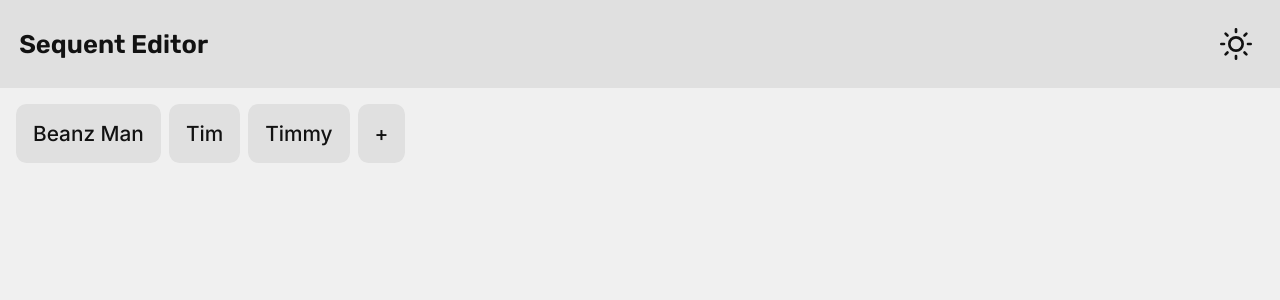
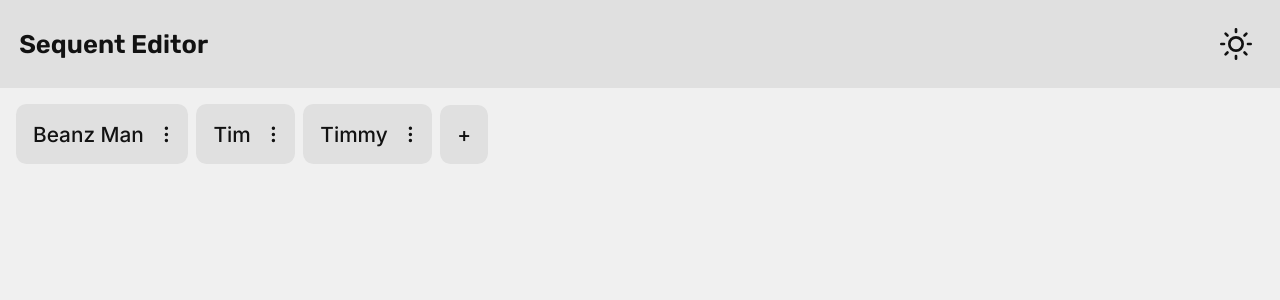
Before and after one commit to evoth/sequent, a Svelte app in the folder editor/: page / in a window 1280 px wide. Shown: the top 300 px of the page. Built offline with nearby package versions, Linux system fonts and the light colour scheme.

Commit message:
Basic new sequence modal

```diff
--- a/editor/src/app.css
+++ b/editor/src/app.css
@@ -131,6 +131,10 @@ button {
 button:hover {
   background-color: var(--gray-35);
 }
+button:disabled {
+  background-color: var(--gray-50);
+  cursor:not-allowed;
+}
 
 button.inverse {
   border-radius: 8px;
@@ -181,14 +185,17 @@ input:disabled, textarea:disabled {
   color: var(--gray-50);
   cursor: not-allowed;
 }
+input.error {
+  border-color: var(--red-5);
+}
 
-.success {
+p.success {
   color: var(--green-5);
 }
-.warning {
+p.warning {
   color: var(--yellow-5);
 }
-.error {
+p.error {
   color: var(--red-5);
 }
 
--- a/editor/src/ui/Modal.svelte
+++ b/editor/src/ui/Modal.svelte
@@ -1,12 +1,11 @@
 <script lang="ts">
   import { fade } from "svelte/transition";
-  import { scale } from "svelte/transition";
-  import { cubicInOut } from "svelte/easing";
-  export let isOpen: Boolean;
+  export let isOpen: boolean;
   export let title: string;
 
   export let onClose = () => {};
   export let onSubmit = () => {};
+  export let canSubmit = true;
 
   function close() {
     isOpen = false;
@@ -41,8 +40,9 @@
         <slot />
       </div>
       <div class="actions">
+        <slot name="actions" />
         <button on:click={close}>Cancel</button>
-        <button on:click={submit}>OK</button>
+        <button on:click={submit} disabled={!canSubmit}>OK</button>
       </div>
     </div>
   </div>
--- a/editor/src/ui/panes/sequences/SequenceChip.svelte
+++ b/editor/src/ui/panes/sequences/SequenceChip.svelte
@@ -9,23 +9,70 @@
   }
 </script>
 
-<button
-  on:click={select}
-  title="Edit {sequence.name} sequence"
-  class="inverse"
-  class:selected={$selectedSequence === sequence}
->
-  {sequence.name}
-</button>
+<div class:selected={$selectedSequence === sequence}>
+  <button
+    on:click={select}
+    title="Select {sequence.name} sequence"
+    class="select inverse"
+  >
+    {sequence.name}
+  </button>
+  <button title="Sequence options" class="options inverse">
+    <svg
+      xmlns="http://www.w3.org/2000/svg"
+      width="1em"
+      height="1em"
+      viewBox="0 0 24 24"
+      fill="none"
+      stroke="currentColor"
+      stroke-width="2"
+      stroke-linecap="round"
+      stroke-linejoin="round"
+      ><circle cx="12" cy="12" r="1"></circle><circle cx="12" cy="5" r="1"
+      ></circle><circle cx="12" cy="19" r="1"></circle></svg
+    >
+  </button>
+</div>
 
 <style>
-  button {
-    padding: 1rem;
+  div {
+    display: flex;
+    align-items: center;
+    gap: 0.5em;
+    padding: 0;
     font-size: 1.3em;
     background-color: var(--gray-90);
     border-radius: 0.5em;
+    transition:
+      background-color 0.2s,
+      color 0.2s;
   }
-  button.selected {
-    background-color: var(--gray-75);
+  div:not(:has(.options:hover)):hover {
+    background-color: var(--gray-65);
+  }
+  div.selected {
+    background-color: var(--gray-85);
+    border: 1px solid var(--gray-35);
+  }
+
+  button {
+    display: flex;
+    align-items: center;
+    padding: 1rem;
+    background-color: transparent;
+  }
+  button:hover {
+    background-color: transparent;
+  }
+
+  .select {
+    padding-right: 0;
+  }
+  .options {
+    padding: 0.5rem 0;
+    margin: 0.5em 0.5em 0.5em 0;
+  }
+  .options:hover {
+    background-color: var(--gray-65);
   }
 </style>
--- /dev/null
+++ b/editor/src/ui/panes/sequences/SequenceEditModal.svelte
@@ -0,0 +1,54 @@
+<script lang="ts">
+  import Modal from "../../Modal.svelte";
+  import { slide } from "svelte/transition";
+
+  export let isOpen: boolean;
+  export let title: string;
+  export let name = "";
+  export let description = "";
+  export let onSubmit = () => {};
+  export let onClose = () => {};
+
+  let showError = false;
+  // Resets showError when opened
+  $: showError = !isOpen;
+</script>
+
+<Modal bind:isOpen {title} {onSubmit} {onClose} canSubmit={name !== ""}>
+  <div>
+    <label>
+      Name:
+      <input
+        bind:value={name}
+        type="text"
+        placeholder="Sequence name"
+        required
+        class:error={showError}
+        on:blur={() => {
+          name = name.trim();
+          showError = name === "";
+        }}
+        on:input={() => (showError = name === "" && showError)}
+      />
+    </label>
+    {#if showError}
+      <p class="error" transition:slide={{ duration: 200 }}>
+        Sequence name is required.
+      </p>
+    {/if}
+  </div>
+  <label>
+    Description:
+    <textarea
+      bind:value={description}
+      rows="6"
+      placeholder="Sequence description"
+    />
+  </label>
+</Modal>
+
+<style>
+  .error {
+    margin-top: 0.5em;
+  }
+</style>
--- a/editor/src/ui/panes/sequences/Sequences.svelte
+++ b/editor/src/ui/panes/sequences/Sequences.svelte
@@ -2,32 +2,48 @@
   import { Manager } from "../../../data/manager";
   import { Sequence } from "../../../data/sequence";
   import SequenceChip from "./SequenceChip.svelte";
-  import Modal from "../../Modal.svelte";
+  import SequenceEditModal from "./SequenceEditModal.svelte";
 
   export let manager: Manager<Sequence>;
 
-  let newModalOpen = false;
+  let modalOpen = false;
+  let modalTitle = "";
+  let onSubmit = () => {};
+  let sequenceData = {
+    name: "",
+    description: "",
+  };
+
+  function submitNewSequenceModal() {
+    new Sequence(manager, sequenceData.name, sequenceData.description);
+    // I think I won't have to do this with Svelte 5
+    manager.children = manager.children;
+  }
+
+  function openNewSequenceModal() {
+    modalTitle = "New sequence";
+    sequenceData = { name: "", description: "" };
+    onSubmit = submitNewSequenceModal;
+    modalOpen = true;
+  }
 </script>
 
 <div>
-  {#each manager.children.values() as sequence}
+  {#each manager.children as [id, sequence]}
     <SequenceChip {sequence} />
   {/each}
   <button
-    on:click={() => (newModalOpen = true)}
+    on:click={openNewSequenceModal}
     title="Add new sequence"
     class="inverse">+</button
   >
-  <Modal bind:isOpen={newModalOpen} title={"New sequence"}>
-    <label>
-      Name:
-      <input type="text" placeholder="Sequence name" />
-    </label>
-    <label>
-      Description:
-      <textarea rows="6" placeholder="Sequence description" />
-    </label>
-  </Modal>
+  <SequenceEditModal
+    title={modalTitle}
+    {onSubmit}
+    bind:isOpen={modalOpen}
+    bind:name={sequenceData.name}
+    bind:description={sequenceData.description}
+  />
 </div>
 
 <style>
```
